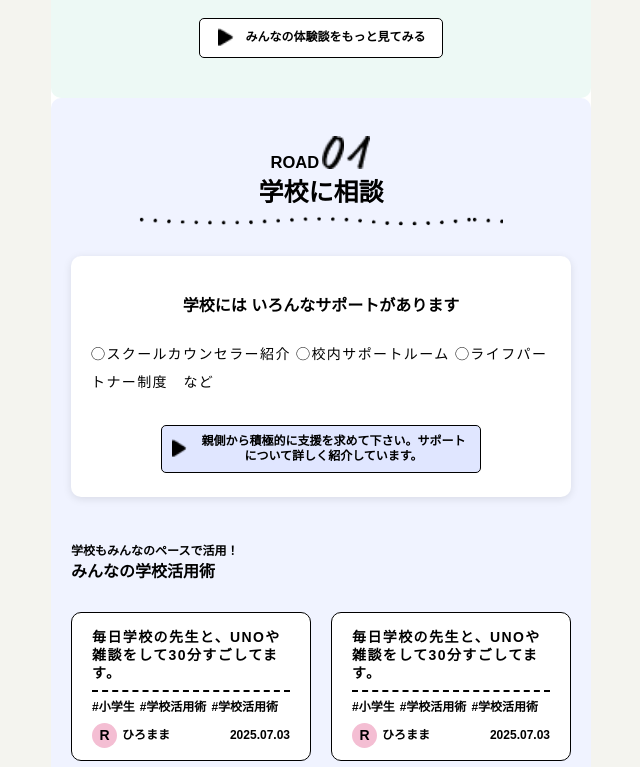
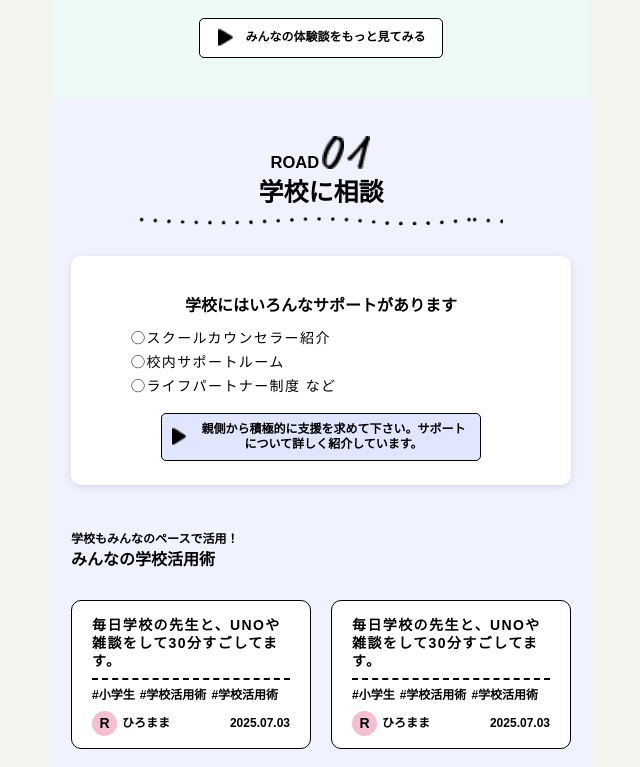
Before and after one commit to yr04491/web_Fukui, a React (Create React App) app: page / in a window 1280 px wide. Shown: the part 1606-2373 px from the top of the page, without its empty margins (341-981 px from the left). Built offline with nearby package versions, Linux system fonts and the light colour scheme.

Commit message:
section01追加

```diff
--- a/src/components/MainContent/Section00.module.css
+++ b/src/components/MainContent/Section00.module.css
@@ -10,7 +10,7 @@
   max-width: 540px;
   margin: 0 auto;
   background: rgba(136, 211, 188, 0.15);
-  border-radius: var(--radius-m);
+  border-radius: 0; /* 四角にする */
 }
 
 /* タイトル周りのスタイル */
--- a/src/components/MainContent/Section01.js
+++ b/src/components/MainContent/Section01.js
@@ -20,10 +20,12 @@ const Section01 = () => {
       </div>
 
       <div className={styles.contentFrame}>
-        <h3 className={styles.contentTitle}>学校には いろんなサポートがあります</h3>
-        <p className={styles.contentText}>
-          ◯スクールカウンセラー紹介 ◯校内サポートルーム ◯ライフパートナー制度　など
-        </p>
+        <h3 className={styles.contentTitle}>学校にはいろんなサポートがあります</h3>
+        <div className={styles.contentText}>
+          <p>◯スクールカウンセラー紹介</p>
+          <p>◯校内サポートルーム</p>
+          <p>◯ライフパートナー制度 など</p>
+        </div>
         <button className={styles.projectButton}>
           <img src={vectorRB} alt="アイコン" className={styles.playIcon} />
           <span>親側から積極的に支援を求めて下さい。サポートについて詳しく紹介しています。</span>
--- a/src/components/MainContent/Section01.module.css
+++ b/src/components/MainContent/Section01.module.css
@@ -10,7 +10,7 @@
   max-width: 540px;
   margin: 0 auto; /* 上部マージンを0に変更 */
   background: rgba(156, 174, 252, 0.15); /* 背景色を変更 */
-  border-radius: var(--radius-m);
+  border-radius: 0; /* 四角にする */
 }
 
 /* タイトル周りのスタイル */
@@ -114,9 +114,17 @@
   font-style: normal;
   font-weight: 500;
   font-size: 14px;
-  line-height: 28px;
   letter-spacing: 0.1em;
   color: var(--color-black);
+  text-align: left; /* 中央揃えから左揃えに変更 */
+  padding-left: 40px; /* 左側に余白を追加して中央から少し左寄せに */
+  box-sizing: border-box;
+}
+
+.contentText p {
+  margin: 0;
+  padding: 0;
+  line-height: 24px; /* 各項目の行間を少し狭く */
 }
 
 .projectButton {
```
